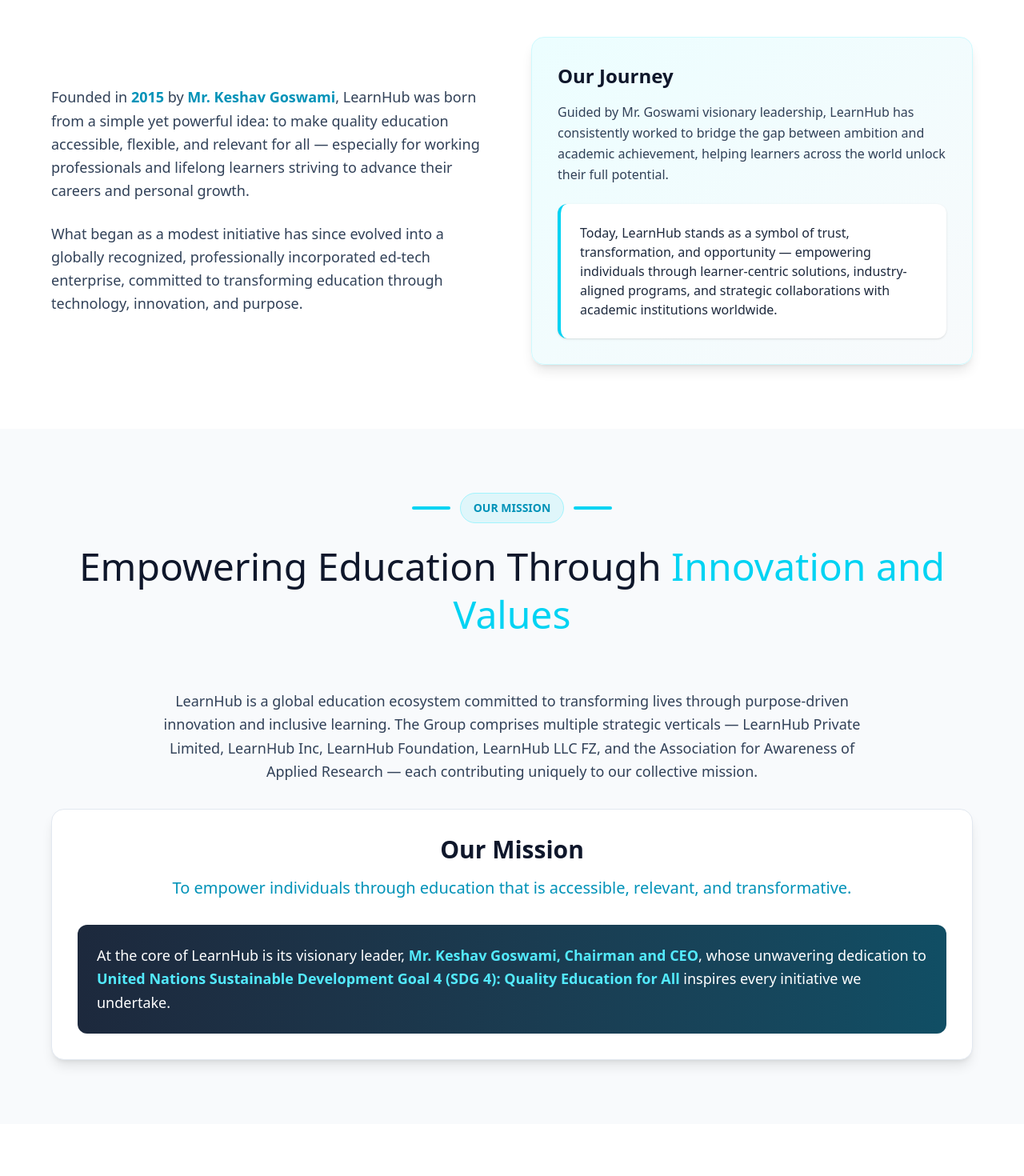
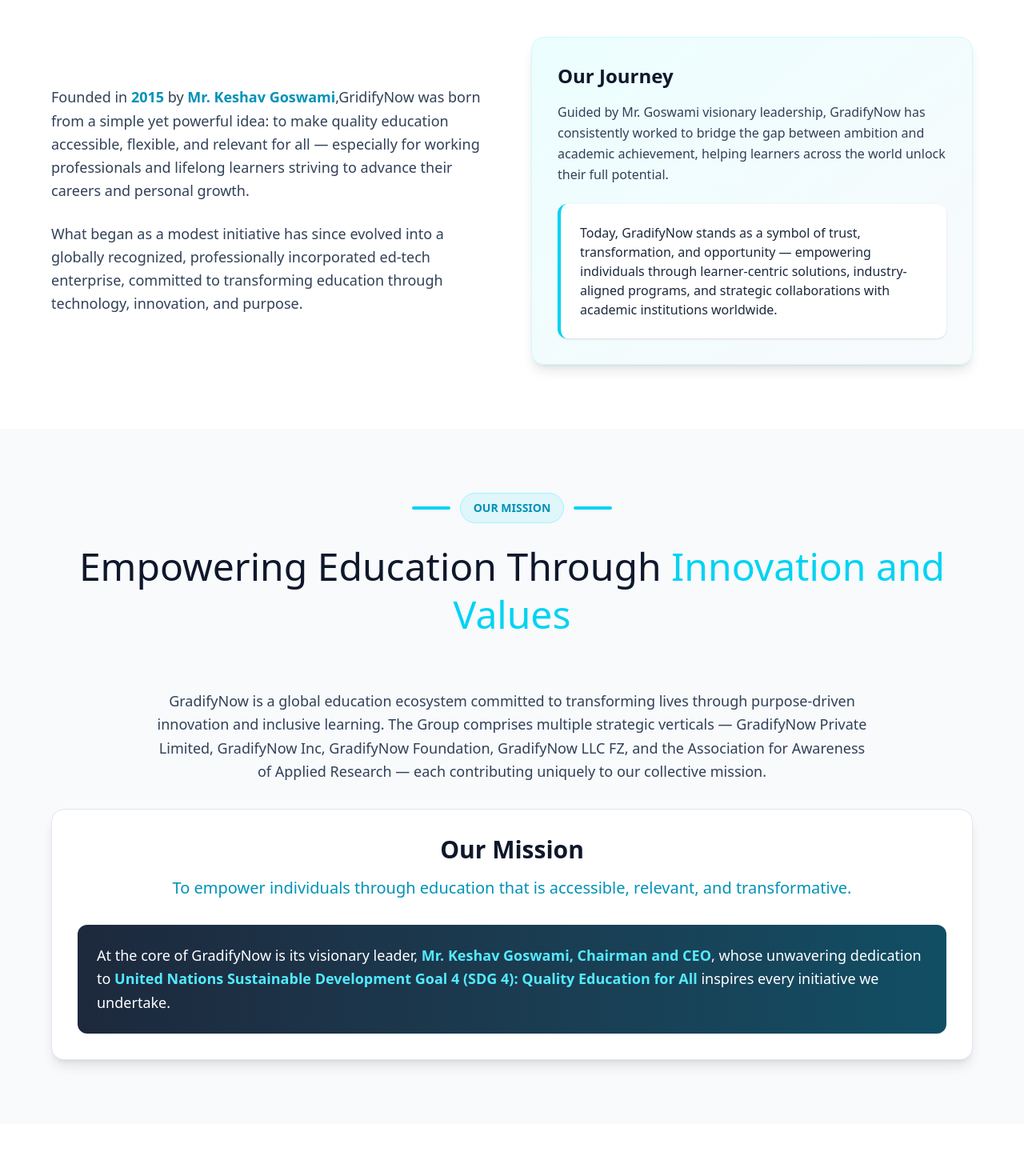
Before and after one commit to vish-han/learnhub, a Next.js app: page /about in a window 1280 px wide. Shown: the part 220-1690 px from the top of the page at 80% size. Built offline with nearby package versions, Linux system fonts and the light colour scheme.

Commit message:
name changed

```diff
--- a/src/app/about/page.tsx
+++ b/src/app/about/page.tsx
@@ -128,7 +128,7 @@
               variants={fadeInLeft}
             >
               <p className="text-lg leading-relaxed text-slate-700 font-light">
-                Founded in <strong className="text-cyan-600 font-semibold">2015</strong> by <strong className="text-cyan-600 font-semibold">Mr. Keshav Goswami</strong>, LearnHub was born from a simple yet powerful idea: to make quality education accessible, flexible, and relevant for all — especially for working professionals and lifelong learners striving to advance their careers and personal growth.
+                Founded in <strong className="text-cyan-600 font-semibold">2015</strong> by <strong className="text-cyan-600 font-semibold">Mr. Keshav Goswami</strong>,GridifyNow was born from a simple yet powerful idea: to make quality education accessible, flexible, and relevant for all — especially for working professionals and lifelong learners striving to advance their careers and personal growth.
               </p>
 
               <p className="text-lg leading-relaxed text-slate-700 font-light">
@@ -145,7 +145,7 @@
             >
               <h3 className="text-2xl font-semibold text-slate-900 mb-4">Our Journey</h3>
               <p className="text-slate-700 leading-relaxed font-light">
-                Guided by Mr. Goswami visionary leadership, LearnHub has consistently worked to bridge the gap between ambition and academic achievement, helping learners across the world unlock their full potential.
+                Guided by Mr. Goswami visionary leadership, GradifyNow has consistently worked to bridge the gap between ambition and academic achievement, helping learners across the world unlock their full potential.
               </p>
               <motion.div
                 className="mt-6 p-6 bg-white rounded-xl border-l-4 border-cyan-400 shadow-sm"
@@ -165,7 +165,7 @@
                 }}
               >
                 <p className="text-slate-800 font-medium">
-                  Today, LearnHub stands as a symbol of trust, transformation, and opportunity — empowering individuals through learner-centric solutions, industry-aligned programs, and strategic collaborations with academic institutions worldwide.
+                  Today, GradifyNow stands as a symbol of trust, transformation, and opportunity — empowering individuals through learner-centric solutions, industry-aligned programs, and strategic collaborations with academic institutions worldwide.
                 </p>
               </motion.div>
             </motion.div>
@@ -213,7 +213,7 @@
                 }
               }}
             >
-              LearnHub is a global education ecosystem committed to transforming lives through purpose-driven innovation and inclusive learning. The Group comprises multiple strategic verticals — LearnHub Private Limited, LearnHub Inc, LearnHub Foundation, LearnHub LLC FZ, and the Association for Awareness of Applied Research — each contributing uniquely to our collective mission.
+              GradifyNow is a global education ecosystem committed to transforming lives through purpose-driven innovation and inclusive learning. The Group comprises multiple strategic verticals — GradifyNow Private Limited, GradifyNow Inc, GradifyNow Foundation, GradifyNow LLC FZ, and the Association for Awareness of Applied Research — each contributing uniquely to our collective mission.
             </motion.p>
 
             <motion.div
@@ -248,7 +248,7 @@
                 }}
               >
                 <p className="text-lg leading-relaxed font-light">
-                  At the core of LearnHub is its visionary leader, <strong className="text-cyan-300 font-semibold">Mr. Keshav Goswami, Chairman and CEO</strong>, whose unwavering dedication to <strong className="text-cyan-300 font-semibold">United Nations Sustainable Development Goal 4 (SDG 4): Quality Education for All</strong> inspires every initiative we undertake.
+                  At the core of GradifyNow is its visionary leader, <strong className="text-cyan-300 font-semibold">Mr. Keshav Goswami, Chairman and CEO</strong>, whose unwavering dedication to <strong className="text-cyan-300 font-semibold">United Nations Sustainable Development Goal 4 (SDG 4): Quality Education for All</strong> inspires every initiative we undertake.
                 </p>
               </motion.div>
             </motion.div>
@@ -367,11 +367,11 @@
               variants={fadeInLeft}
             >
               <p className="text-lg leading-relaxed font-light">
-                With a strong international presence and a portfolio of global partnerships, LearnHub is redefining how people learn, grow, and succeed. We are not just building academic pathways — we are creating lifelong opportunities that help individuals thrive in an ever-changing world.
+                With a strong international presence and a portfolio of global partnerships, GradifyNow is redefining how people learn, grow, and succeed. We are not just building academic pathways — we are creating lifelong opportunities that help individuals thrive in an ever-changing world.
               </p>
 
               <p className="text-lg leading-relaxed font-light">
-                Whether through digital platforms, corporate learning, higher education collaborations, or social impact initiatives, LearnHub remains steadfast in its mission.
+                Whether through digital platforms, corporate learning, higher education collaborations, or social impact initiatives, GradifyNow remains steadfast in its mission.
               </p>
             </motion.div>
 
--- a/src/app/components/footer/index.tsx
+++ b/src/app/components/footer/index.tsx
@@ -61,7 +61,7 @@
               <div className="bg-slate-800/80 rounded-xl p-4 h-44 flex items-center justify-center shadow-inner">
                 <div className="text-center">
                   <MapPin className="w-7 h-7 text-cyan-400 mx-auto mb-2" />
-                  <div className="text-sm text-gray-200 font-semibold">LearnHub HQ</div>
+                  <div className="text-sm text-gray-200 font-semibold">GradifyNow HQ</div>
                   <div className="text-xs text-gray-400">New Delhi, India</div>
                 </div>
               </div>
@@ -141,7 +141,7 @@
           <div className="flex flex-col md:flex-row items-center justify-between">
             {/* Copyright */}
             <div className="text-cyan-100/70 text-xs mb-3 md:mb-0">
-              © 2025 LearnHub. All rights reserved.
+              © 2025 GradifyNow. All rights reserved.
             </div>
             {/* Footer Links */}
             <div className="flex flex-wrap items-center gap-5">
--- a/src/app/contact/page.tsx
+++ b/src/app/contact/page.tsx
@@ -29,7 +29,7 @@
       icon: <MapPin className="w-6 h-6 text-cyan-400" />,
       title: "Address",
       details: [
-        "LearnHub Education Center",
+        "GradifyNow Education Center",
         "Block A, Sector 18",
         "Noida, Uttar Pradesh 201301",
         "India"
@@ -47,8 +47,8 @@
       icon: <Mail className="w-6 h-6 text-cyan-400" />,
       title: "Email",
       details: [
-        "info@learnhub.com",
-        "support@learnhub.com"
+        "info@gradifynow.com",
+        "support@gradifynow.com"
       ]
     },
     {
@@ -164,7 +164,7 @@
               <div className="h-1 w-12 bg-cyan-400 rounded-full"></div>
             </div>
             <h1 className="text-4xl md:text-6xl font-normal mb-6 leading-tight">
-              Contact <span className="text-cyan-400 font-medium">LearnHub</span>
+              Contact <span className="text-cyan-400 font-medium">GradifyNow</span>
             </h1>
             <p className="text-xl text-slate-300 max-w-3xl mx-auto font-light leading-relaxed">
               Ready to start your academic journey? Get in touch with our expert team for personalized guidance and support.
```
